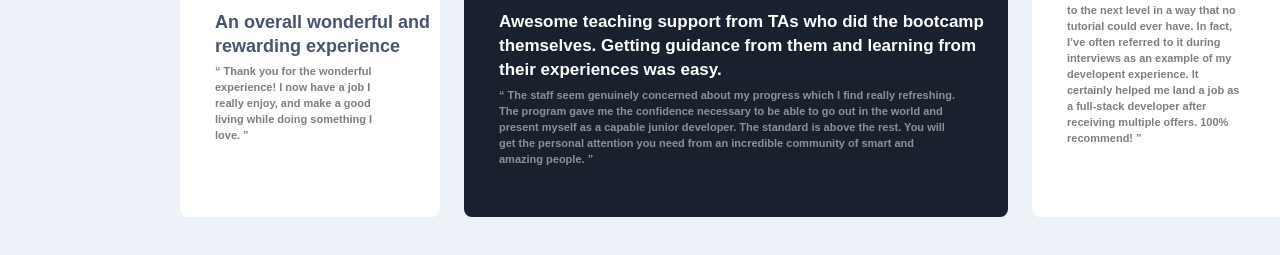
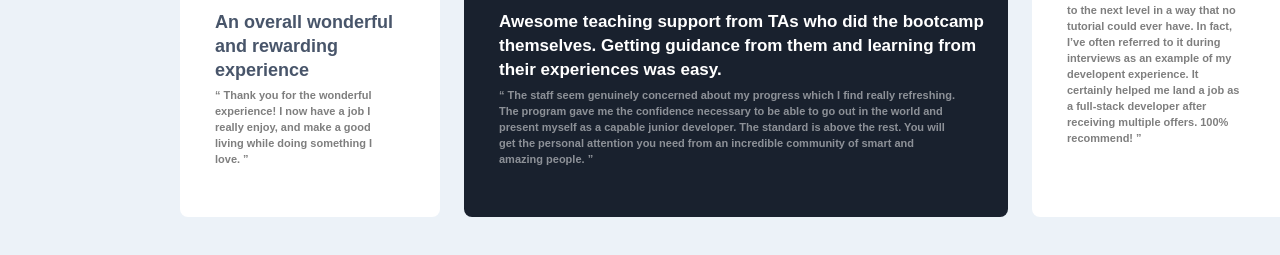
Before and after one commit to tejal29may/FEM_Grid, a plain HTML site: page index.html in a window 1280 px wide. Shown: the part 447-702 px from the top of the page. Drawn offline with Linux system fonts and the light colour scheme.

Commit message:
changes added

```diff
--- a/index.html
+++ b/index.html
@@ -105,7 +105,7 @@
 
 
             </div><br>
-            <p class="main_para3">An overall wonderful and rewarding experience</p>
+            <p class="main_para3">An overall wonderful<br> and rewarding experience</p>
             <p class="sub_para">“ Thank you for the wonderful experience! I now have a job I really enjoy, and make a
                 good living while
                 doing something I love. ”</p>
```
